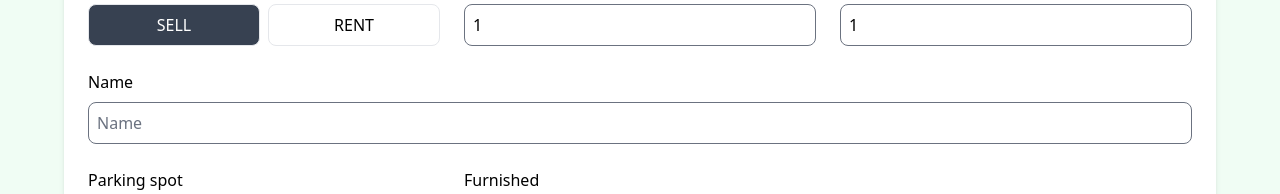
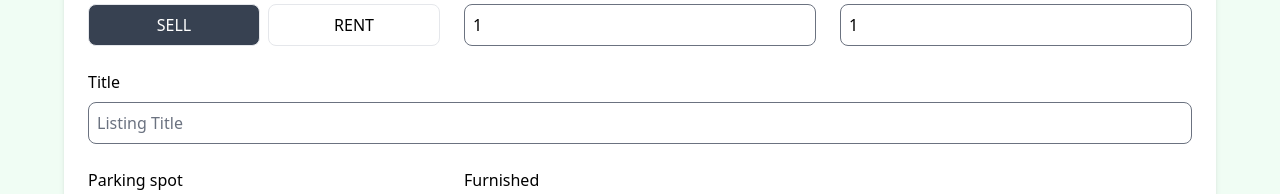
Before and after one commit to Al-Jafarawy/Bayti-Home, a React (Create React App) app: page /create-listing in a window 1280 px wide. Shown: the part 180-374 px from the top of the page. Built offline with nearby package versions, Linux system fonts and the light colour scheme; no server answers.

Commit message:
finshing frist part

```diff
--- a/src/components/listingUI.jsx
+++ b/src/components/listingUI.jsx
@@ -26,7 +26,7 @@ export default function ListingUI({ data }) {
         )}
       </div>
 
-      <h2 className="text-lg font-semibold truncate">{data.name}</h2>
+      <h2 className="text-lg font-semibold truncate">{data.title}</h2>
 
       <p className="text-gray-600 text-sm line-clamp-2">{data.description}</p>
 
--- a/src/pages/createListing.jsx
+++ b/src/pages/createListing.jsx
@@ -132,15 +132,15 @@ export default function CreateListing() {
               className="w-full border rounded-lg p-2"
             />
           </div>
-          {/* Name */}
+          {/* Title */}
           <div className="md:col-span-2 lg:col-span-3">
-            <label className="block mb-2 font-medium">Name</label>
+            <label className="block mb-2 font-medium">Title</label>
             <input
               type="text"
               value={title}
               onChange={(e) => setTitle(e.target.value)}
               className="w-full border rounded-lg p-2"
-              placeholder="Name"
+              placeholder="Listing Title"
             />
           </div>
           {/* Parking */}
@@ -274,7 +274,6 @@ export default function CreateListing() {
               </div>
 
               {/* Offer Toggle */}
-              {/* Offer Toggle */}
               <div className="flex flex-col items-center justify-center w-[80px]">
                 <span className="text-xs font-medium text-gray-700 mb-2">
                   Offer
```
